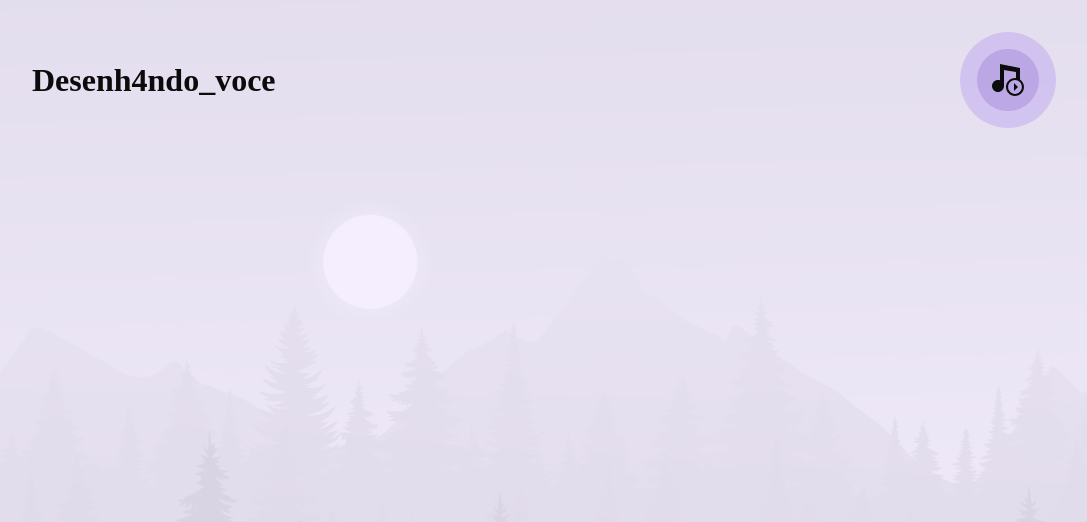
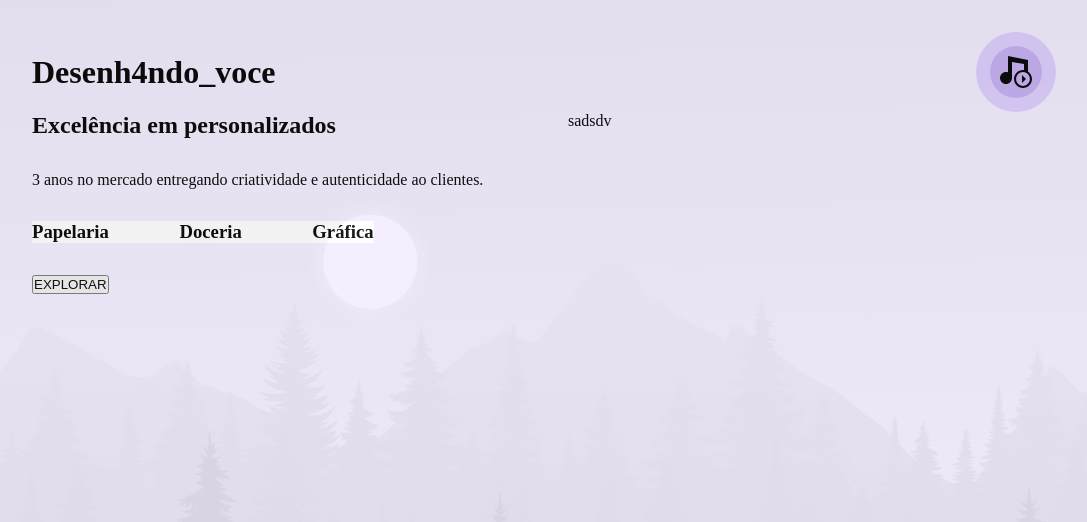
Before and after one commit to leoleodev/desenh4ndo_voce, a React (Vite) app: page / in a window 1280 px wide. Shown: the top 522 px of the page, without its empty margins (96-1183 px from the left). Built offline with nearby package versions, Linux system fonts and the light colour scheme.

Commit message:
HeaderMain in progress

```diff
--- a/src/components/HeaderMain.tsx
+++ b/src/components/HeaderMain.tsx
@@ -0,0 +1,53 @@
+
+import Style from '../styles/modules/HeaderMain.module.css'
+
+import IconPaper from '../images/icons/scissors.svg'
+import IconDoceria from '../images/icons/paper.svg'
+import IconGráfica from '../images/icons/printer.svg'
+
+export function HeaderMain(){
+    return(
+        <div className={Style.HeaderMainCantainer}>
+            <section className={Style.section1}>
+
+                <h1>Excelência em personalizados</h1>
+                <p>
+                    3 anos no mercado entregando criatividade e autenticidade
+                    ao clientes.
+                </p>
+
+                <article>
+                    <div className="part1">
+                        <div className="circle">
+                            {/* <img src={IconPaper} alt="Icon papelaria" /> */}
+                        </div>
+                        <h3>Papelaria</h3>
+                    </div>
+
+                    <div className="part2">
+                        <div className="circle">
+                            {/* <img src={IconDoceria} alt="Icon doceria" /> */}
+                        </div>
+                        <h3>Doceria</h3>
+                    </div>
+                    <div className="part3">
+                        <div className="circle">
+                            {/* <img src={IconGráfica} alt="Icon gráfica" /> */}
+                        </div>
+                        <h3>Gráfica</h3>
+                    </div>
+                </article>
+
+                <button>EXPLORAR</button>
+
+            </section>
+            <section>
+
+                <div className="carrosel">
+                    sadsdv
+                </div>
+
+            </section>
+        </div>
+    );
+}
--- a/src/pages/App.tsx
+++ b/src/pages/App.tsx
@@ -1,4 +1,5 @@
 import { HeaderBar } from "../components/HeaderBar"
+import { HeaderMain } from "../components/HeaderMain"
 
 function App() {
 
@@ -8,8 +9,9 @@ function App() {
 
       <header>
 
-        <div className="widthContainer">
+        <div className="widthContainerHeader">
           <HeaderBar />
+          <HeaderMain />
         </div>
 
       </header>
--- a/src/styles/global.css
+++ b/src/styles/global.css
@@ -56,11 +56,14 @@ header::before{
     opacity: 0.1;
 }
 
-.widthContainer{
+.widthContainerHeader{
     width: 80%;
+    /* height: 80%;
+
+    background: thistle; */
 
     display: flex;
     flex-direction: column;
     align-items: center;
-    justify-content: space-between;
+    justify-content: flex-start;
 }
--- a/src/styles/modules/HeaderBar.module.css
+++ b/src/styles/modules/HeaderBar.module.css
@@ -9,8 +9,8 @@
 }
 
 .buttonMusical{
-    width: 6rem;
-    height: 6rem;
+    width: 5rem;
+    height: 5rem;
     border: none;
     border-radius: 50%;
     background: var(--purpleShade1);
--- /dev/null
+++ b/src/styles/modules/HeaderMain.module.css
@@ -0,0 +1,36 @@
+
+.HeaderMainCantainer{
+
+    width: 100%;
+
+    display: grid;
+    grid-template-columns: 1fr 1fr;
+    gap: 3rem;
+    align-content: center;
+
+}
+
+
+.section1{
+
+    width: 100%;
+
+    display: flex;
+    flex-direction: column;
+    align-items: flex-start;
+    justify-content: center;
+    gap: 2rem;
+
+}
+article{
+
+    background: white;
+
+    width: 70%;
+    height: 30%;
+
+    display: flex;
+    align-items: center;
+    justify-content: space-between;
+
+}
```
